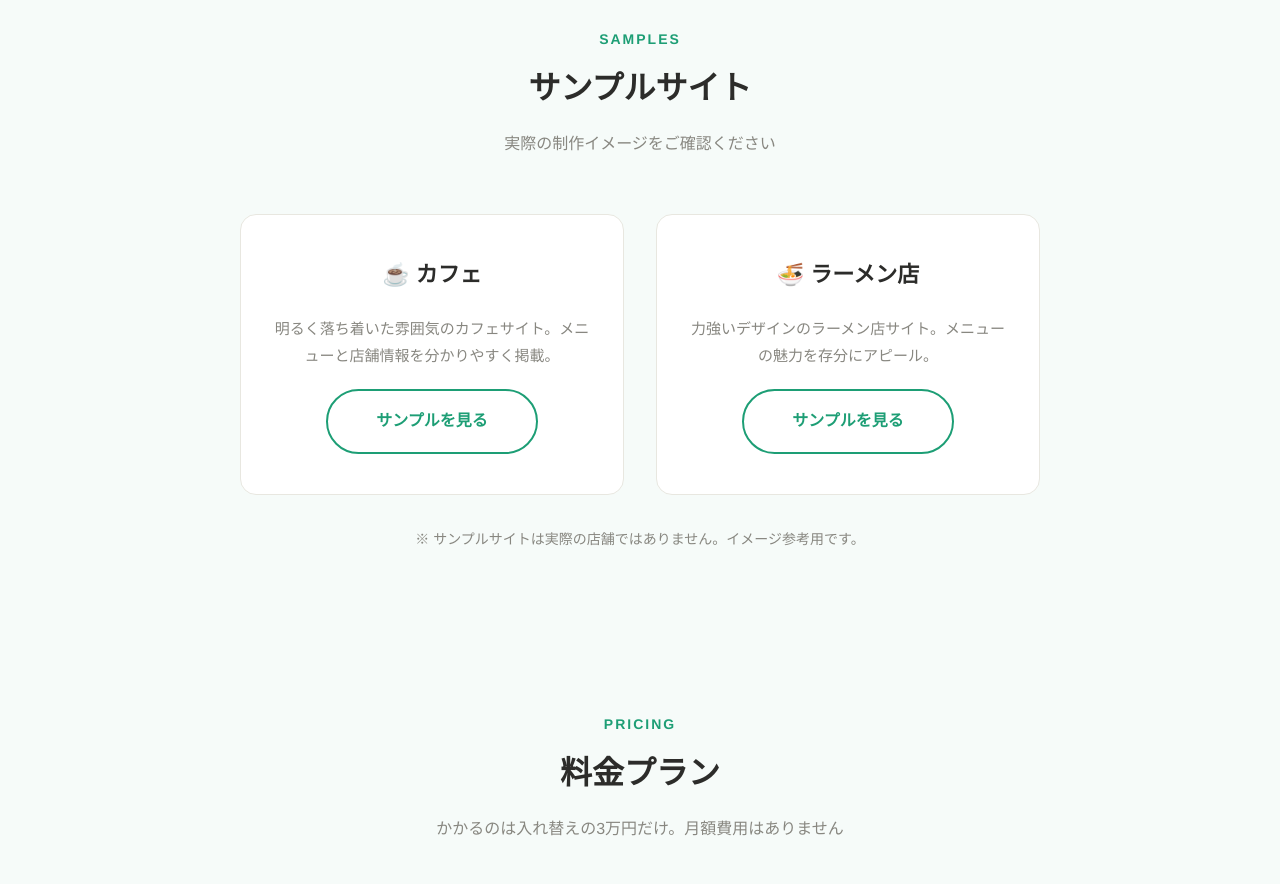
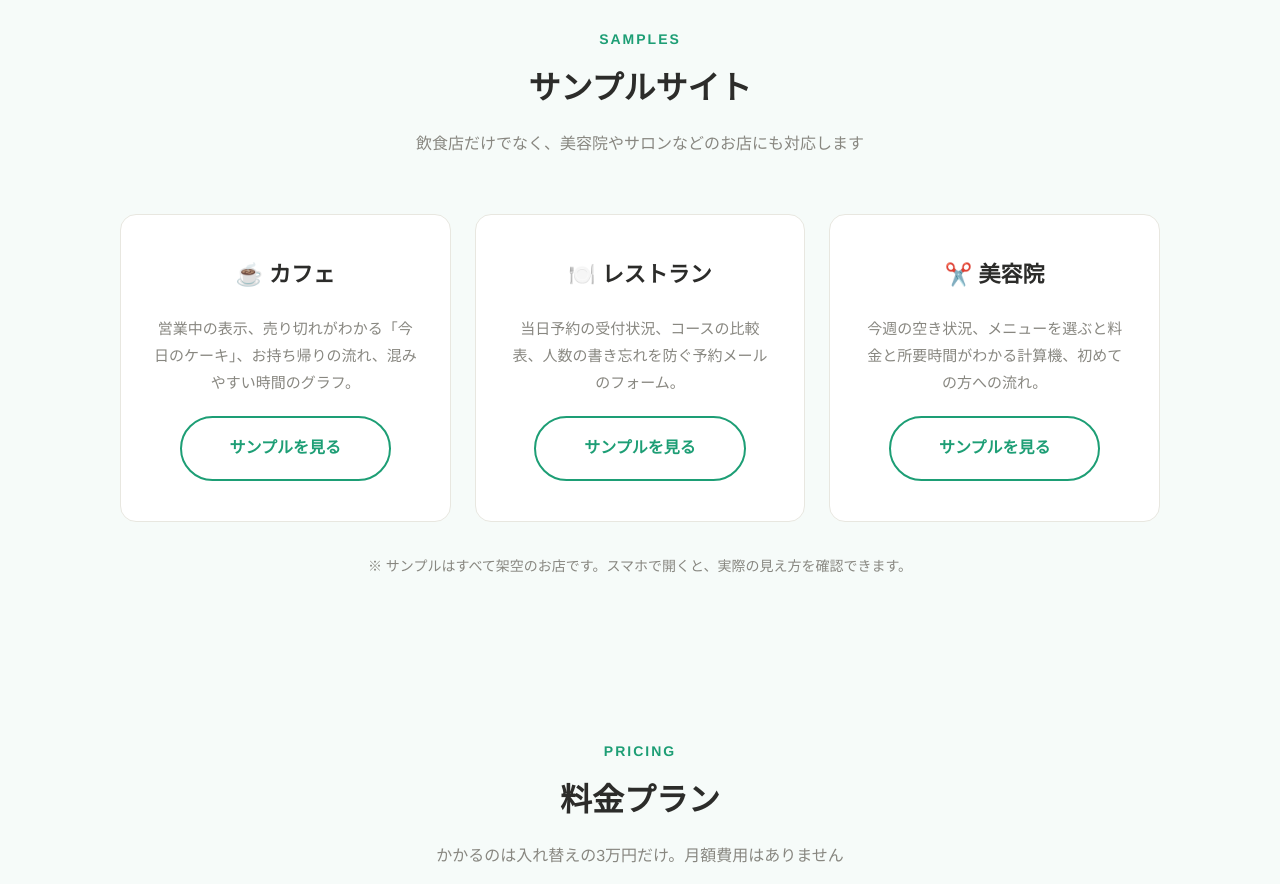
Before and after one commit to ttksqq-dot/omise-page-koubou, a plain HTML site: page index.html in a window 1280 px wide. Shown: the part 1460-2344 px from the top of the page. Drawn offline with Linux system fonts and the light colour scheme.

Commit message:
サンプル欄を3件（カフェ・レストラン・美容院）に差し替え

```diff
--- a/index.html
+++ b/index.html
@@ -569,21 +569,26 @@
         <div class="container">
             <p class="section-label">SAMPLES</p>
             <h2 class="section-title">サンプルサイト</h2>
-            <p class="section-description">実際の制作イメージをご確認ください</p>
-            <div class="pricing-grid">
+            <p class="section-description">飲食店だけでなく、美容院やサロンなどのお店にも対応します</p>
+            <div class="pricing-grid" style="max-width: 1040px; grid-template-columns: repeat(auto-fit, minmax(260px, 1fr)); gap: 24px;">
                 <div class="pricing-card">
                     <h3>☕ カフェ</h3>
-                    <p style="margin: 20px 0; color: #888780; font-size: 15px;">明るく落ち着いた雰囲気のカフェサイト。メニューと店舗情報を分かりやすく掲載。</p>
-                    <a href="sample-cafe.html" target="_blank" class="cta-button secondary" style="text-decoration: none; display: inline-block;">サンプルを見る</a>
+                    <p style="margin: 20px 0; color: #888780; font-size: 15px;">営業中の表示、売り切れがわかる「今日のケーキ」、お持ち帰りの流れ、混みやすい時間のグラフ。</p>
+                    <a href="sample-cafe.html" target="_blank" rel="noopener" class="cta-button secondary" style="text-decoration: none; display: inline-block;">サンプルを見る</a>
                 </div>
                 <div class="pricing-card">
-                    <h3>🍜 ラーメン店</h3>
-                    <p style="margin: 20px 0; color: #888780; font-size: 15px;">力強いデザインのラーメン店サイト。メニューの魅力を存分にアピール。</p>
-                    <a href="sample-ramen.html" target="_blank" class="cta-button secondary" style="text-decoration: none; display: inline-block;">サンプルを見る</a>
+                    <h3>🍽️ レストラン</h3>
+                    <p style="margin: 20px 0; color: #888780; font-size: 15px;">当日予約の受付状況、コースの比較表、人数の書き忘れを防ぐ予約メールのフォーム。</p>
+                    <a href="sample-restaurant.html" target="_blank" rel="noopener" class="cta-button secondary" style="text-decoration: none; display: inline-block;">サンプルを見る</a>
+                </div>
+                <div class="pricing-card">
+                    <h3>✂️ 美容院</h3>
+                    <p style="margin: 20px 0; color: #888780; font-size: 15px;">今週の空き状況、メニューを選ぶと料金と所要時間がわかる計算機、初めての方への流れ。</p>
+                    <a href="sample-salon.html" target="_blank" rel="noopener" class="cta-button secondary" style="text-decoration: none; display: inline-block;">サンプルを見る</a>
                 </div>
             </div>
             <p style="text-align: center; margin-top: 32px; color: #888780; font-size: 14px;">
-                ※ サンプルサイトは実際の店舗ではありません。イメージ参考用です。
+                ※ サンプルはすべて架空のお店です。スマホで開くと、実際の見え方を確認できます。
             </p>
         </div>
     </section>
```
